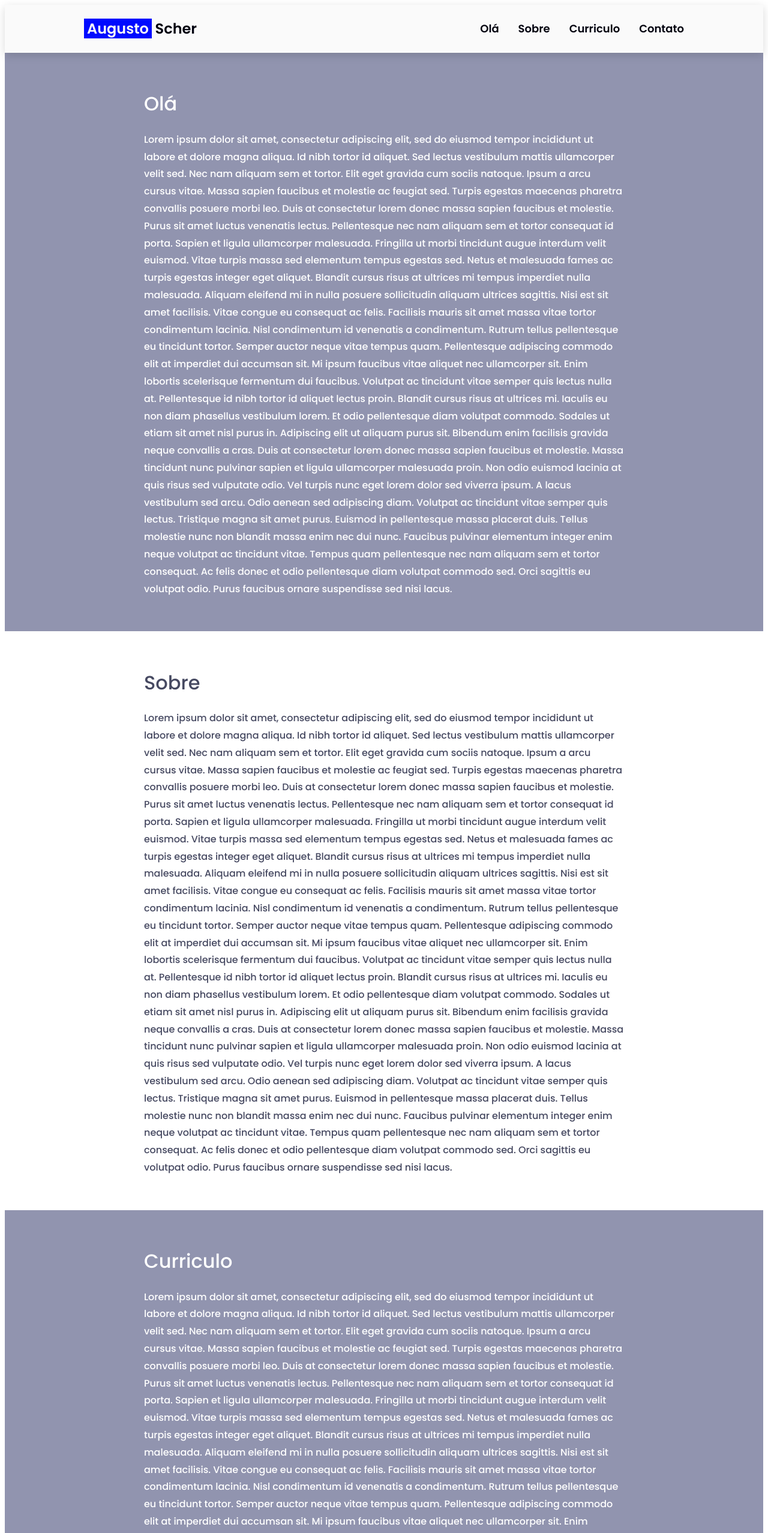
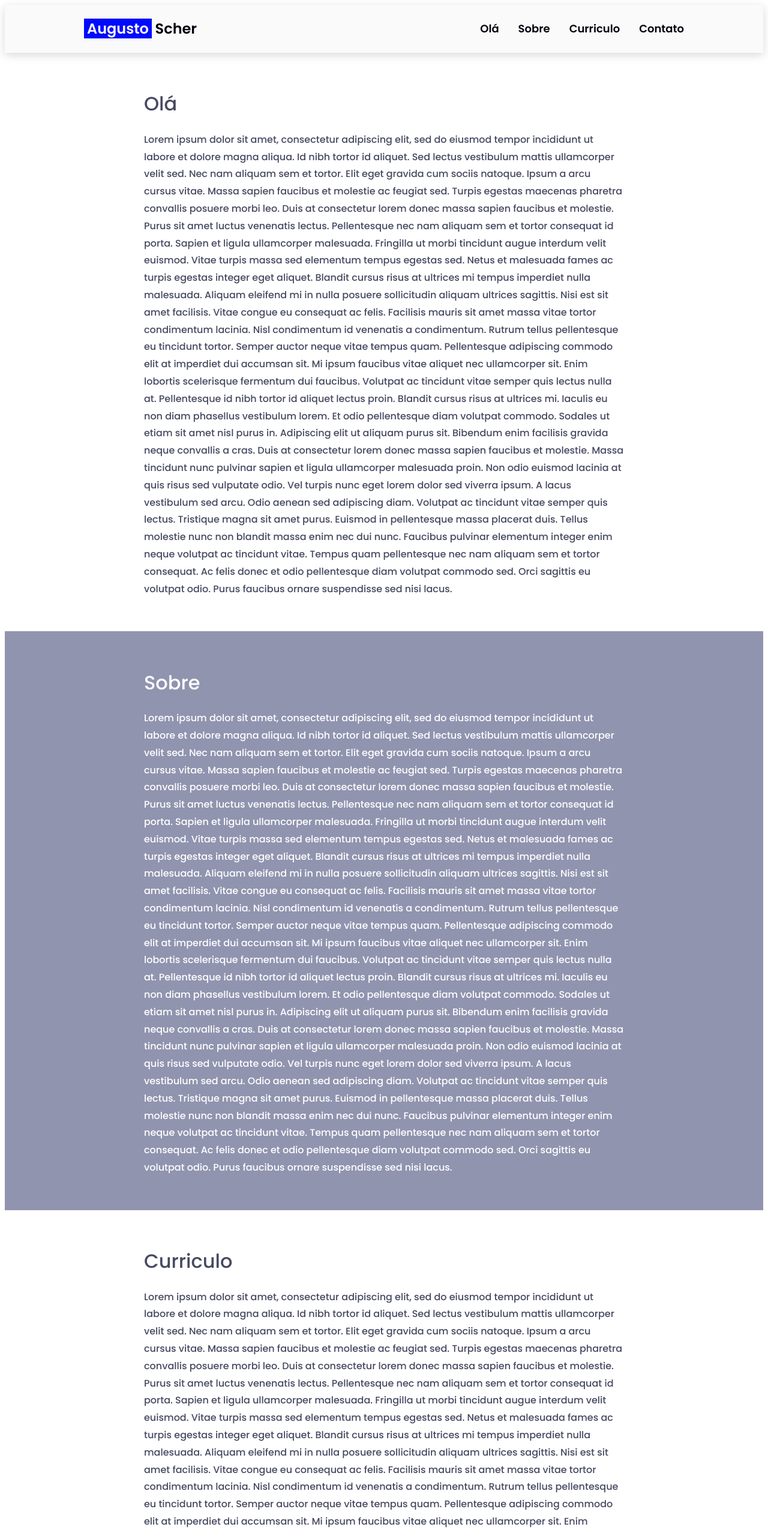
Before and after one commit to augustoscher/react-smooth-scroll, a React (Create React App) app: page / in a window 1280 px wide. Shown: the top 2555 px of the page at 60% size. Built offline with nearby package versions, Linux system fonts and the light colour scheme.

Commit message:
Section refactor

```diff
--- a/src/App.js
+++ b/src/App.js
@@ -11,25 +11,25 @@ function App() {
       <Section
           title="Olá"
           subtitle={dummyText}
-          dark={true}
+          colored={false}
           id="section1"
         />
         <Section
           title="Sobre"
           subtitle={dummyText}
-          dark={false}
+          colored={true}
           id="section2"
         />
         <Section
           title="Curriculo"
           subtitle={dummyText}
-          dark={true}
+          colored={false}
           id="section3"
         />
         <Section
           title="Contato"
           subtitle={dummyText}
-          dark={false}
+          colored={true}
           id="section4"
         />
     </div>
--- a/src/Components/Section/Section.css
+++ b/src/Components/Section/Section.css
@@ -2,7 +2,7 @@
   min-height: 650px;
 }
 
-.section-dark {
+.section-colored {
   background: #9194AF;
   color: white;
 }
--- a/src/Components/Section/Section.js
+++ b/src/Components/Section/Section.js
@@ -1,9 +1,9 @@
 import React from 'react'
 import './Section.css'
 
-const Section = ({ title, subtitle, dark, id }) => {
+const Section = ({ title, subtitle, colored, id }) => {
   return (
-    <div className={"section" + (dark ? " section-dark" : "")}>
+    <div className={"section" + (colored ? " section-colored" : "")}>
       <div className="section-content" id={id}>
         <h1>{title}</h1>
         <p>{subtitle}</p>
```
